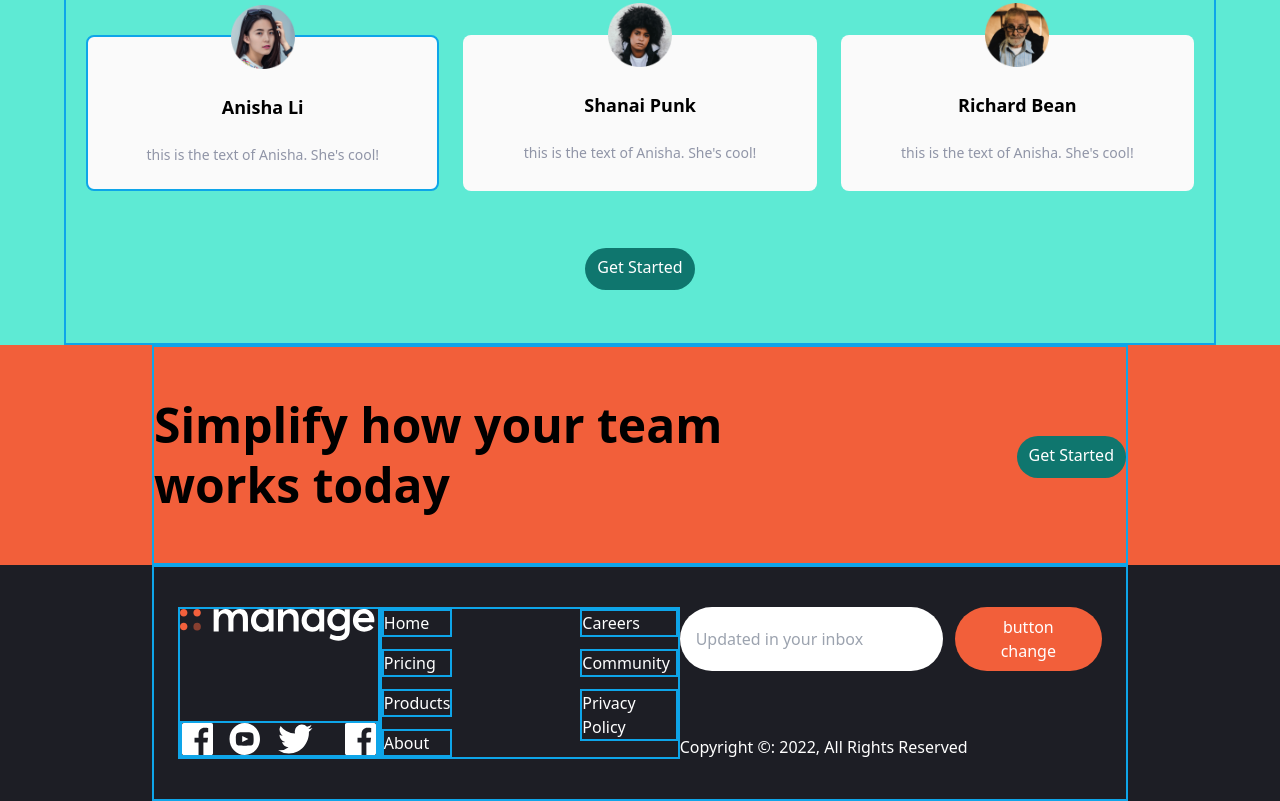
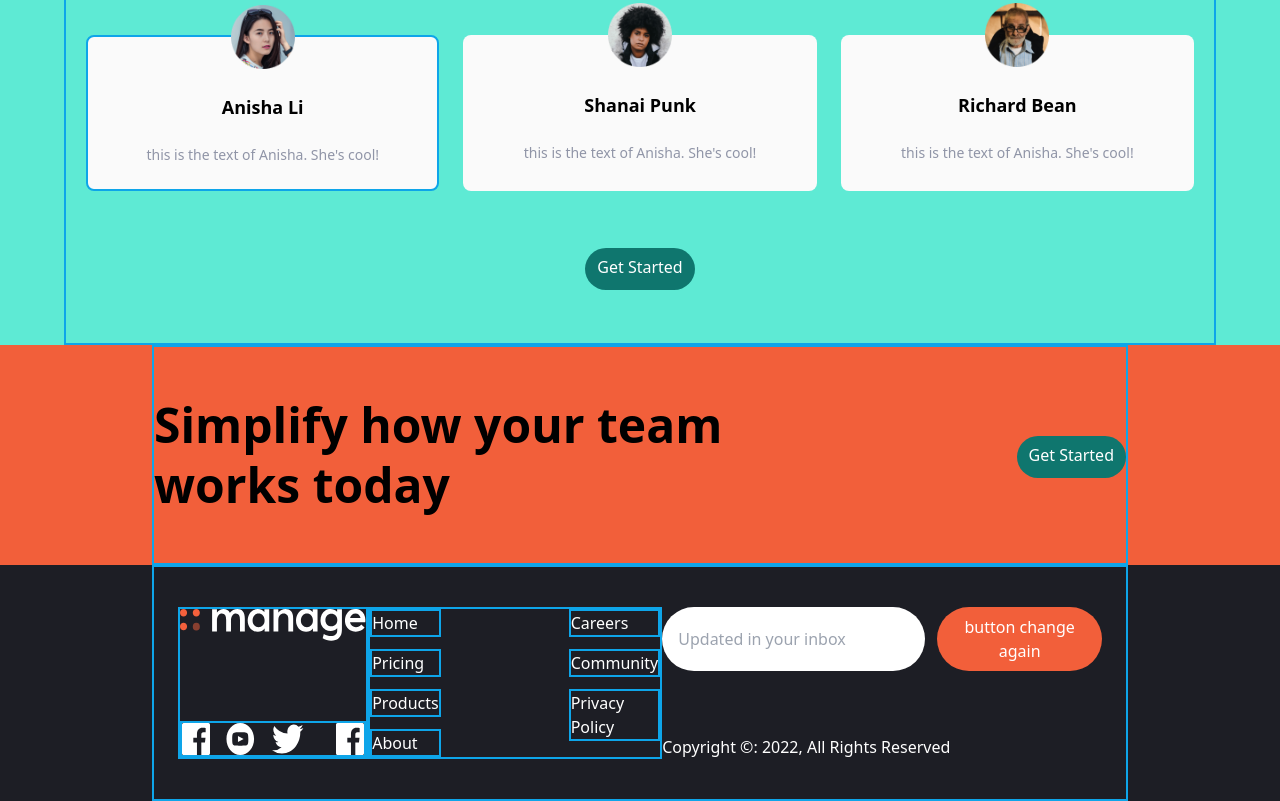
Before and after one commit to TomE1/TailwindT, a website: page index.html in a window 1280 px wide. Shown: the part 1334-2135 px from the top of the page. Drawn offline with Linux system fonts and the light colour scheme.

Commit message:
BT change again

```diff
--- a/index.html
+++ b/index.html
@@ -366,7 +366,7 @@
               <button
                 class="px-6 py-2 text-white rounded-full bg-brightRed hover:bg-brightRedLight focus:outline-none"
               >
-                button change
+                button change again
               </button>
             </div>
           </form>
```
